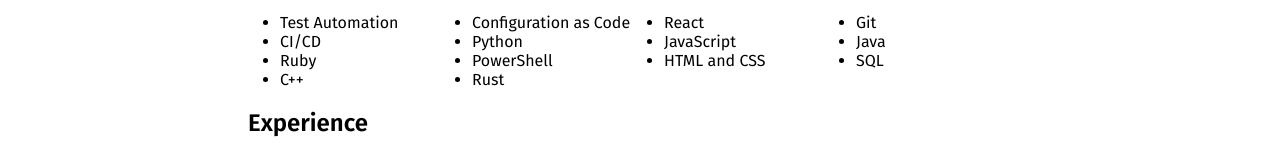
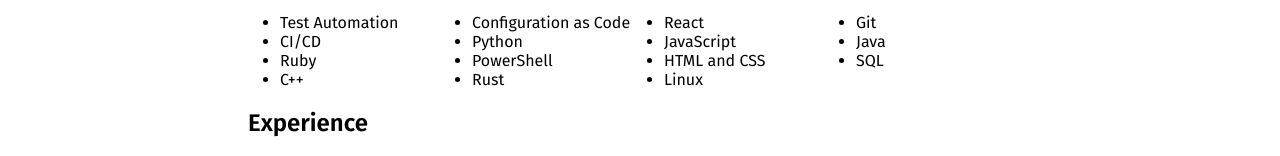
Before and after one commit to rawlingsr/blog, a Next.js app: page / in a window 1280 px wide. Shown: the part 241-397 px from the top of the page. Built offline with nearby package versions, Linux system fonts and the light colour scheme.

Commit message:
add linux to skills section

```diff
--- a/src/app/page.tsx
+++ b/src/app/page.tsx
@@ -24,6 +24,7 @@
           <li>SQL</li>
           <li>C++</li>
           <li>Rust</li>
+          <li>Linux</li>
         </ul>
       </article>
       <article>
```
